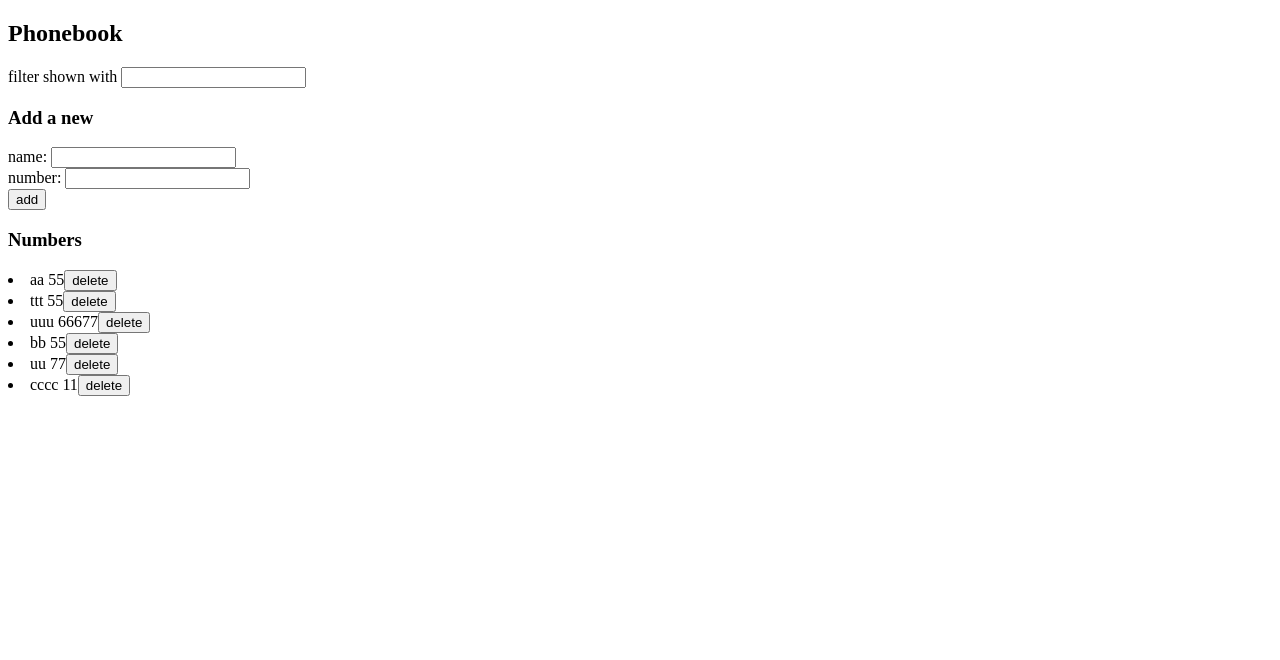
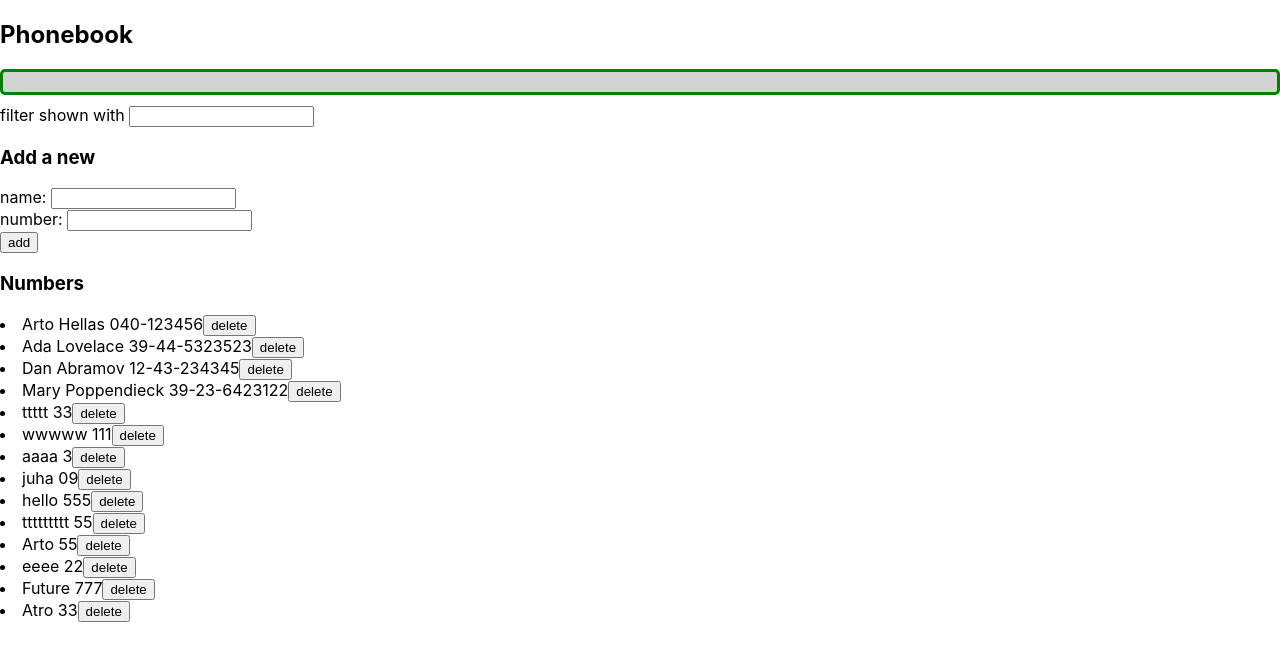
Before and after one commit to JoakimBjorklind/fullstackfall2020, a React (Create React App) app in the folder part2/phonebook/: page / in a window 1280 px wide. Shown: the top 660 px of the page. Built offline with nearby package versions, Linux system fonts and the light colour scheme; data requests are answered from the project's data file.

Commit message:
exercise 2.19 and 2.20 Alpha version!

```diff
--- a/part2/phonebook/db.json
+++ b/part2/phonebook/db.json
@@ -1,46 +1,94 @@
 {
   "persons": [
     {
-      "content": "aa",
+      "content": "Arto Hellas",
+      "numb": "040-123456",
+      "id": 1
+    },
+    {
+      "content": "Ada Lovelace",
+      "numb": "39-44-5323523",
+      "id": 2
+    },
+    {
+      "content": "Dan Abramov",
+      "numb": "12-43-234345",
+      "id": 3
+    },
+    {
+      "content": "Mary Poppendieck",
+      "numb": "39-23-6423122",
+      "id": 4
+    },
+    {
+      "content": "ttttt",
+      "numb": "33",
+      "date": "2020-10-07T08:09:43.205Z",
+      "important": true,
+      "id": 5
+    },
+    {
+      "content": "wwwww",
+      "numb": "111",
+      "date": "2020-10-07T08:07:13.682Z",
+      "important": true,
+      "id": 6
+    },
+    {
+      "content": "aaaa",
+      "numb": "3",
+      "date": "2020-10-07T08:57:06.277Z",
+      "important": false,
+      "id": 7
+    },
+    {
+      "content": "juha",
+      "numb": "09",
+      "date": "2020-10-07T08:23:45.118Z",
+      "important": false,
+      "id": 8
+    },
+    {
+      "content": "hello",
+      "numb": "555",
+      "date": "2020-10-07T08:38:07.432Z",
+      "important": true,
+      "id": 9
+    },
+    {
+      "content": "ttttttttt",
       "numb": "55",
-      "date": "2020-10-05T11:04:24.811Z",
-      "important": false,
+      "date": "2020-10-07T08:39:32.644Z",
+      "important": true,
       "id": 10
     },
     {
-      "content": "ttt",
+      "content": "Arto",
       "numb": "55",
-      "date": "2020-10-02T11:42:43.988Z",
-      "important": true,
+      "date": "2020-10-07T08:40:42.006Z",
+      "important": false,
       "id": 11
     },
     {
-      "content": "uuu",
-      "numb": "66677",
-      "date": "2020-10-02T11:48:04.983Z",
-      "important": false,
+      "content": "eeee",
+      "numb": "22",
+      "date": "2020-10-07T08:42:21.752Z",
+      "important": true,
       "id": 12
     },
     {
-      "content": "bb",
-      "numb": "55",
-      "date": "2020-10-05T10:20:33.896Z",
+      "content": "Future",
+      "numb": "777",
+      "date": "2020-10-07T08:55:16.194Z",
       "important": false,
-      "id": 4
+      "id": 13
     },
     {
-      "content": "uu",
-      "numb": "77",
-      "date": "2020-10-05T10:20:44.248Z",
-      "important": false,
-      "id": 5
-    },
-    {
-      "content": "cccc",
-      "numb": "11",
-      "date": "2020-10-05T10:26:43.420Z",
+      "content": "Atro",
+      "numb": "33",
+      "date": "2020-10-07T08:56:42.138Z",
       "important": true,
-      "id": 6
+      "id": 14
     }
   ]
 }
--- a/part2/phonebook/src/App.js
+++ b/part2/phonebook/src/App.js
@@ -4,12 +4,16 @@ import Filter from './components/Filter'
 import PersonForm from './components/PersonForm'
 import Persons from './components/Persons'
 import servpersons from './services/persons'
+//import Notification from './components/Notification'
+import './index.css'
 
 const App = () => {
   const [persons, setPersons] = useState([])
   const [newName, setNewName ] = useState('')
   const [newNumber, setNewNumber ] = useState('')
   const [newFilter, setNewFilter] = useState('')
+  const [errorMessage, setErrorMessage] = useState('')
+  const [messageMessage, setmessageMessage] = useState('')
 
 
   useEffect(() => {
@@ -44,6 +48,15 @@ const App = () => {
         setPersons(persons.concat(returnedPers))
         setNewName('')
         setNewNumber('')
+        setmessageMessage(`Added the name ${returnedPers.content}`)
+        setTimeout(() => {
+          setmessageMessage(null)
+        }, 5000)
+      }).catch(err => {
+        setErrorMessage(err.response.data.error)
+        setTimeout(() => {
+          setErrorMessage(null)
+        }, 5000)
       })
     }
 
@@ -72,7 +85,28 @@ const updatePers = (person) => {
     setPersons(persons.map(w => w.id !== identity ? w : returnedPers))
     setNewName('')
     setNewNumber('')
-})
+
+    setErrorMessage(`Updated the name ${returnedPers.content}`)
+    setTimeout(() => {
+        setmessageMessage(null)
+    }, 5000)
+
+}).catch(err => {
+  if (err.response.status === 400)
+  {
+    setErrorMessage(err.response.data.error)
+    setTimeout(() => {
+      setErrorMessage(null)
+    }, 5000)
+  }
+  else {
+    setPersons(persons.filter(w => w.id !== identity))
+    setErrorMessage(`Information of ${person.content} has already been removed from the server`)
+    setTimeout(() => {
+      setErrorMessage(null)
+    }, 5000)
+  }
+  })
 }
 
 const cancelPerson = (id) => {
@@ -80,8 +114,20 @@ const cancelPerson = (id) => {
   if(window.confirm(`Sure you wanna delete ${person.content} ?`))
   {servpersons
   .cancel(id)
-  .then()
-  setPersons(persons.filter(z => id !== z.id))
+  .then(ignored => {
+    setPersons(persons.filter(z => id !== z.id))
+
+    setmessageMessage(`${person.content} was deleted`)
+    setTimeout(() => {
+      setmessageMessage(null)
+  }, 2000)
+  }).catch(err => {
+    setErrorMessage(`${person.content} has already been removed from the server`)
+    setTimeout(() => {
+      setmessageMessage(null)
+  }, 2000)
+  })
+
 
   }
 
@@ -109,7 +155,9 @@ const cancelPerson = (id) => {
 
   return (
     <div>
+
       <h2>Phonebook</h2>
+      <Notification messageMessage={messageMessage} errorMessage={errorMessage} />
 
       <Filter value={newFilter} handlecChange={handlecChange} />
 
@@ -126,4 +174,27 @@ const cancelPerson = (id) => {
   )
 }
 
+
+
+const Notification = ({ messageMessage, errorMessage }) => {
+  if (errorMessage === null && messageMessage === null) {
+    return null
+  }
+  else if (messageMessage !== null)
+  {
+    return (
+      <div className="messageMessage">
+        {messageMessage}
+      </div>
+    )
+  }
+  else if(errorMessage !== null)
+  {return (
+    <div className="errorMessage">
+      {errorMessage}
+    </div>
+  )
+  }
+}
+
 export default App
--- /dev/null
+++ b/part2/phonebook/src/components/Notification.js
@@ -0,0 +1,26 @@
+import React from 'react'
+import './index.css'
+/*
+const Notification = ({ messageMessage, errorMessage }) => {
+    if (errorMessage === null && messageMessage === null) {
+      return null
+    }
+    else if (messageMessage !== null)
+    {
+      return (
+        <div className="messageMessage">
+          {messageMessage}
+        </div>
+      )
+    }
+    else if(errorMessage !== null)
+    {return (
+      <div className="errorMessage">
+        {errorMessage}
+      </div>
+    )
+    }
+  }
+  */
+
+  export default Notification
--- a/part2/phonebook/src/index.css
+++ b/part2/phonebook/src/index.css
@@ -11,3 +11,23 @@ code {
   font-family: source-code-pro, Menlo, Monaco, Consolas, 'Courier New',
     monospace;
 }
+
+.errorMessage {
+  color: red;
+  background: lightgrey;
+  font-size: 20px;
+  border-style: solid;
+  border-radius: 5px;
+  padding: 10px;
+  margin-bottom: 10px;
+}
+
+.messageMessage {
+  color: green;
+  background: lightgrey;
+  font-size: 20px;
+  border-style: solid;
+  border-radius: 5px;
+  padding: 10px;
+  margin-bottom: 10px;
+}
```
Also changed, not shown: part2/phonebook/src/App.css (+18 -1 lines).
